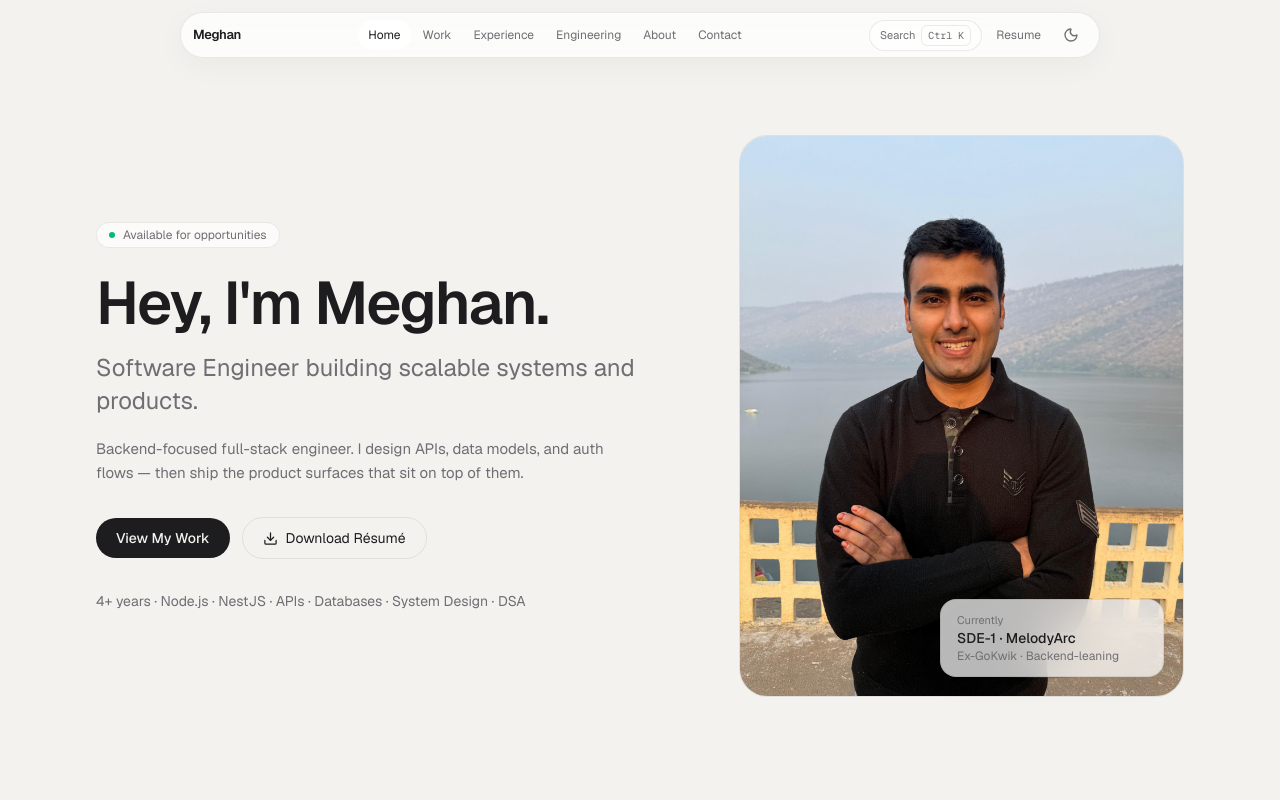
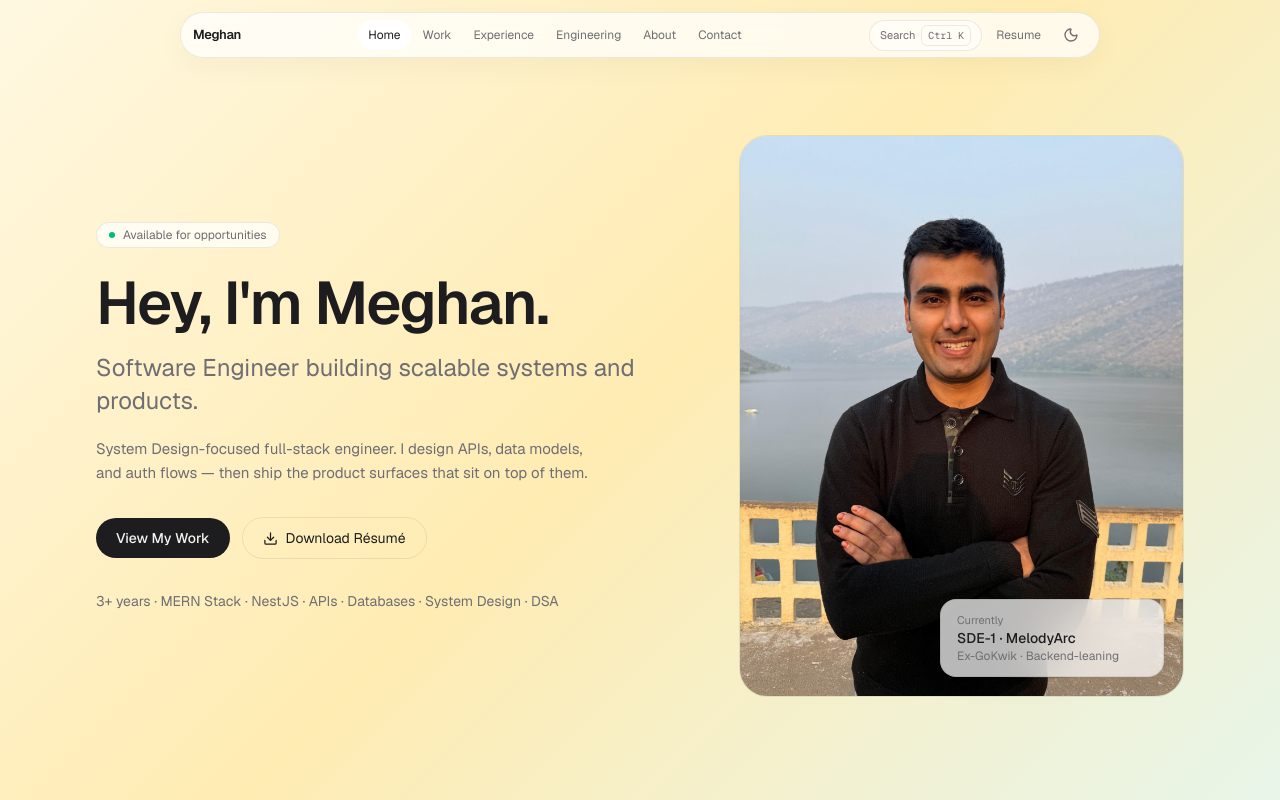
Before and after one commit to meghsha/yet-another-portfolio, a Next.js app: page / in a window 1280 px wide. Shown: the top 800 px of the page. Built offline with nearby package versions, Linux system fonts and the light colour scheme.

Commit message:
added minor changes

```diff
--- a/src/app/globals.css
+++ b/src/app/globals.css
@@ -63,7 +63,7 @@ html {
 }
 
 body {
-  background: var(--bg);
+  background: transparent;
   color: var(--ink);
   font-family: var(--font-geist-sans), ui-sans-serif, system-ui, sans-serif;
   -webkit-font-smoothing: antialiased;
@@ -74,6 +74,12 @@ body {
   color: var(--ink);
 }
 
+/* Ensure sections have transparent background to show gradient */
+section {
+  background: transparent;
+}
+
+/* Surface and hairline */
 .surface {
   background: var(--bg-elevated);
   backdrop-filter: blur(24px);
@@ -85,3 +91,15 @@ body {
 .hairline {
   border: 1px solid var(--line);
 }
+
+/* Override for gradient background */
+.bg-bg {
+  background-color: transparent;
+  background-image: linear-gradient(135deg, #fff8e1, #ffecb3, #e8f5e9);
+}
+
+/* Dark mode gradient override */
+html.dark .bg-bg {
+  background-color: transparent;
+  background-image: linear-gradient(135deg, #263238, #37474f);
+}
--- a/src/components/home.tsx
+++ b/src/components/home.tsx
@@ -101,7 +101,7 @@ export function HomePage() {
             </a> */}
           </div>
           <p className="mt-8 text-sm text-ink-soft">
-            {site.years} years · Node.js · NestJS · APIs · Databases · System
+            {site.years} years · MERN Stack · NestJS · APIs · Databases · System
             Design · DSA
           </p>
         </div>
@@ -459,11 +459,11 @@ export function HomePage() {
         <div className="grid items-start gap-10 lg:grid-cols-[0.9fr_1.1fr]">
           <div className="overflow-hidden rounded-[28px] border border-line">
             <Image
-              src="/images/portrait-about.jpeg"
+              src="/images/portrait-studio.jpeg"
               alt="Meghan Sharma outdoors"
               width={900}
               height={1100}
-              className="h-[420px] w-full object-cover object-[50%_18%]"
+              className="h-[500px] w-full object-cover object-[50%_18%]"
             />
           </div>
           <div>
--- a/src/lib/content.ts
+++ b/src/lib/content.ts
@@ -4,7 +4,7 @@ export const site = {
   role: "Software Engineer",
   headline: "Software Engineer building scalable systems and products.",
   subhead:
-    "Backend-focused full-stack engineer. I design APIs, data models, and auth flows — then ship the product surfaces that sit on top of them.",
+    "System Design-focused full-stack engineer. I design APIs, data models, and auth flows — then ship the product surfaces that sit on top of them.",
   location: "Delhi NCR · Gurugram · Noida",
   email: "officialmeghan1@gmail.com",
   phone: "+91 9509234051",
@@ -13,7 +13,7 @@ export const site = {
   resumePath: "/resume/Meghan-Sharma-Resume.pdf",
   available: true,
   availabilityLabel: "Available for opportunities",
-  years: "4+",
+  years: "3+",
   dsaCount: "600+",
 } as const;
 
```
